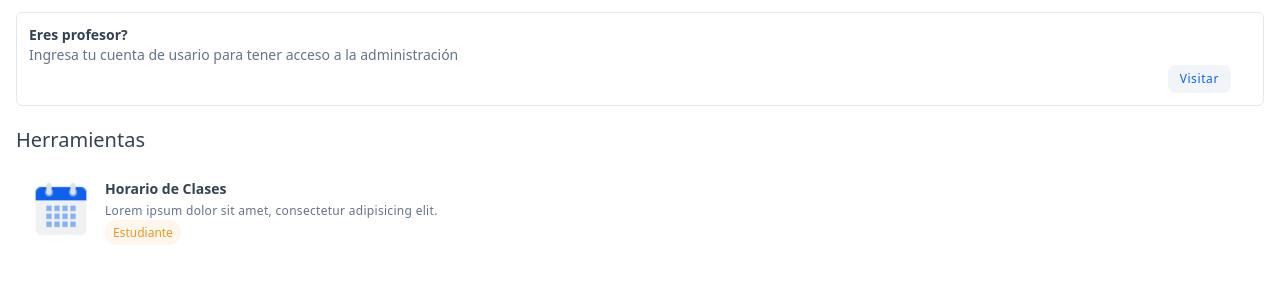
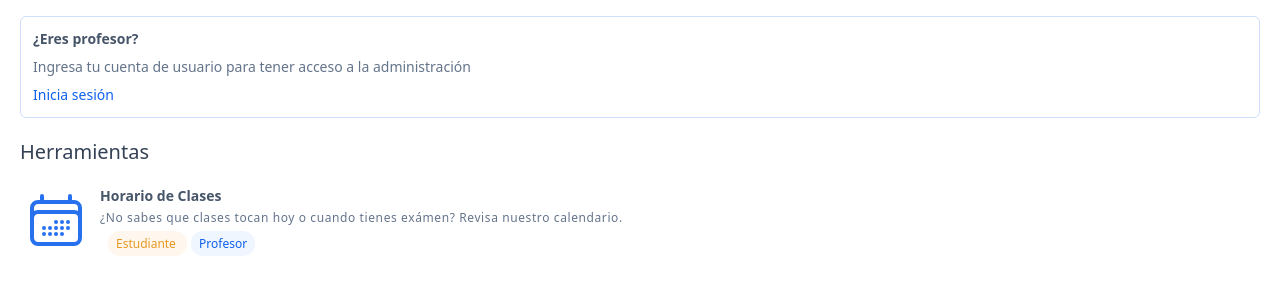
Before and after one commit to dcq-31/university-schedule, a Vue app: page / in a window 1280 px wide. Shown: the top 300 px of the page. Built offline with nearby package versions, Linux system fonts and the light colour scheme.

Commit message:
Improve home view

```diff
--- a/src/views/HomeView.vue
+++ b/src/views/HomeView.vue
@@ -1,23 +1,28 @@
 <script lang="ts" setup>
 import { RouterLink } from "vue-router";
 import { ROUTES_NAME } from "../router/names";
+import { CalendarDaysIcon } from "@heroicons/vue/24/outline";
 </script>
 
 <template>
-  <div class="p-1">
+  <div class="p-2">
     <main class="py-2 px-3">
-      <div class="p-3 text-sm rounded-md border border-slate-200">
-        <div class="font-semibold text-slate-700">Eres profesor?</div>
-        <div class="text-slate-500">
-          Ingresa tu cuenta de usario para tener acceso a la administración
+      <div
+        class="p-3 border border-brandeis-blue-100 text-sm rounded-md flex items-center space-x-2"
+      >
+        <div>
+          <div class="font-semibold text-slate-600">¿Eres profesor?</div>
+          <div class="text-slate-500 mt-2">
+            Ingresa tu cuenta de usuario para tener acceso a la administración
+          </div>
+
+          <RouterLink
+            :to="{ name: ROUTES_NAME.LOGIN }"
+            class="block mt-2 font-medium text-brandeis-blue hover:text-brandeis-blue-500"
+          >
+            Inicia sesión
+          </RouterLink>
         </div>
-
-        <RouterLink
-          :to="{ name: ROUTES_NAME.LOGIN }"
-          class="block w-min ml-auto mr-5 px-3 py-1.5 text-xs tracking-wider font-medium rounded-lg text-brandeis-blue text-center bg-slate-100 hover:shadow-sm hover:bg-slate-200 hover:border-transparent focus:outline-none focus:ring-2 focus:ring-slate-200 focus:ring-offset-2"
-        >
-          Visitar
-        </RouterLink>
       </div>
 
       <div class="mt-5">
@@ -25,27 +30,28 @@ import { ROUTES_NAME } from "../router/names";
 
         <div class="mt-3">
           <RouterLink :to="{ name: ROUTES_NAME.LOGIN }">
-            <div
-              class="flex items-center space-x-3 p-3 rounded-lg border border-transparent hover:border-brandeis-blue-100"
-            >
-              <img
-                src="/icons/calendar.png"
-                alt="calendar icon"
-                class="h-16 w-16"
-              />
-
-              <div>
-                <div class="text-slate-700 text-sm font-semibold">
+            <div class="py-2 px-1 w-fit rounded-lg flex items-center space-x-3">
+              <div class="shrink-0">
+                <CalendarDaysIcon class="text-brandeis-blue-500 h-16 w-16" />
+              </div>
+              <div class="space-y-1">
+                <div class="text-slate-600 text-sm font-semibold">
                   Horario de Clases
                 </div>
-                <div class="text-slate-500 mt-1 text-xs tracking-wide">
-                  Lorem ipsum dolor sit amet, consectetur adipisicing elit.
+                <div class="text-slate-500 text-xs tracking-wider">
+                  ¿No sabes que clases tocan hoy o cuando tienes exámen? Revisa
+                  nuestro calendario.
                 </div>
-                <div>
+                <div class="ml-2 space-x-1">
                   <span
-                    class="text-carrot-orange font-medium text-xs py-1 px-2 rounded-xl bg-orange-50"
+                    class="text-carrot-orange text-xs py-1 px-2 rounded-xl bg-orange-50"
                   >
                     Estudiante
+                  </span>
+                  <span
+                    class="text-brandeis-blue text-xs py-1 px-2 rounded-xl bg-blue-50"
+                  >
+                    Profesor
                   </span>
                 </div>
               </div>
```
